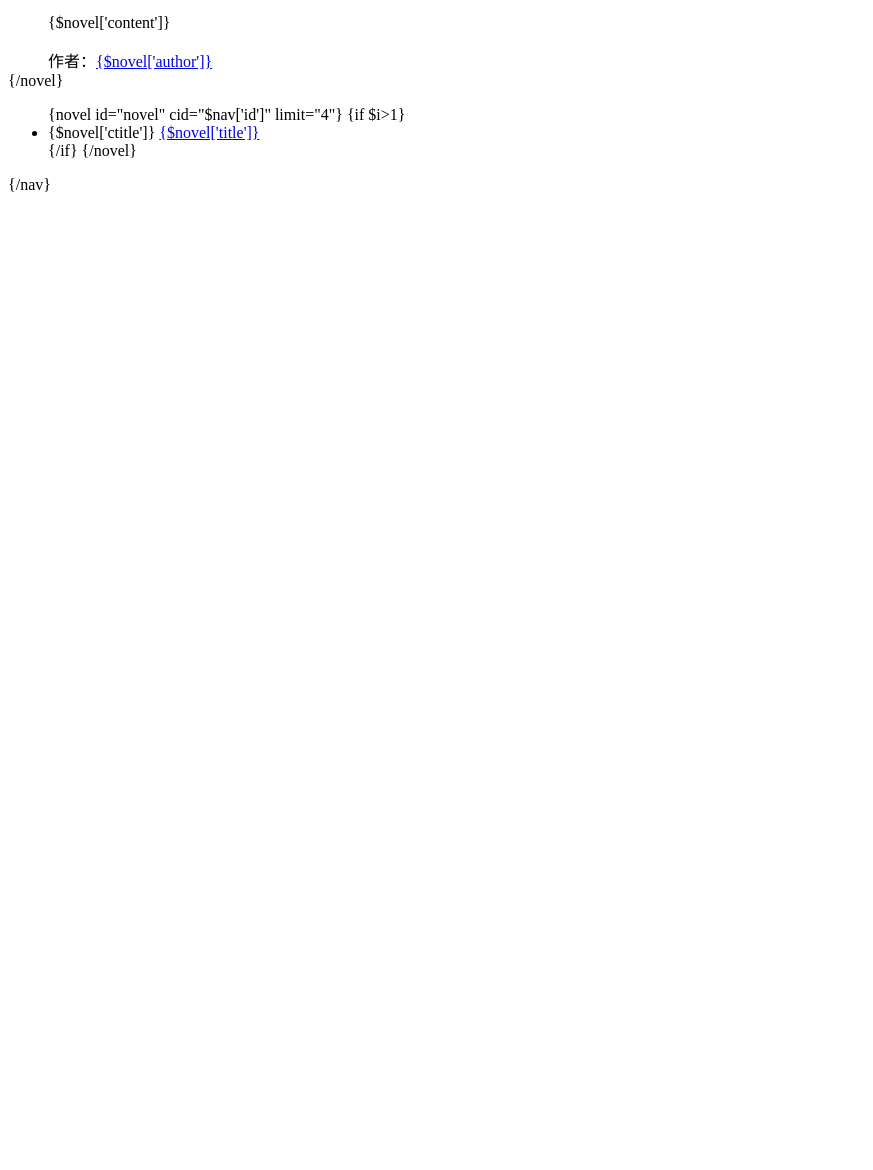
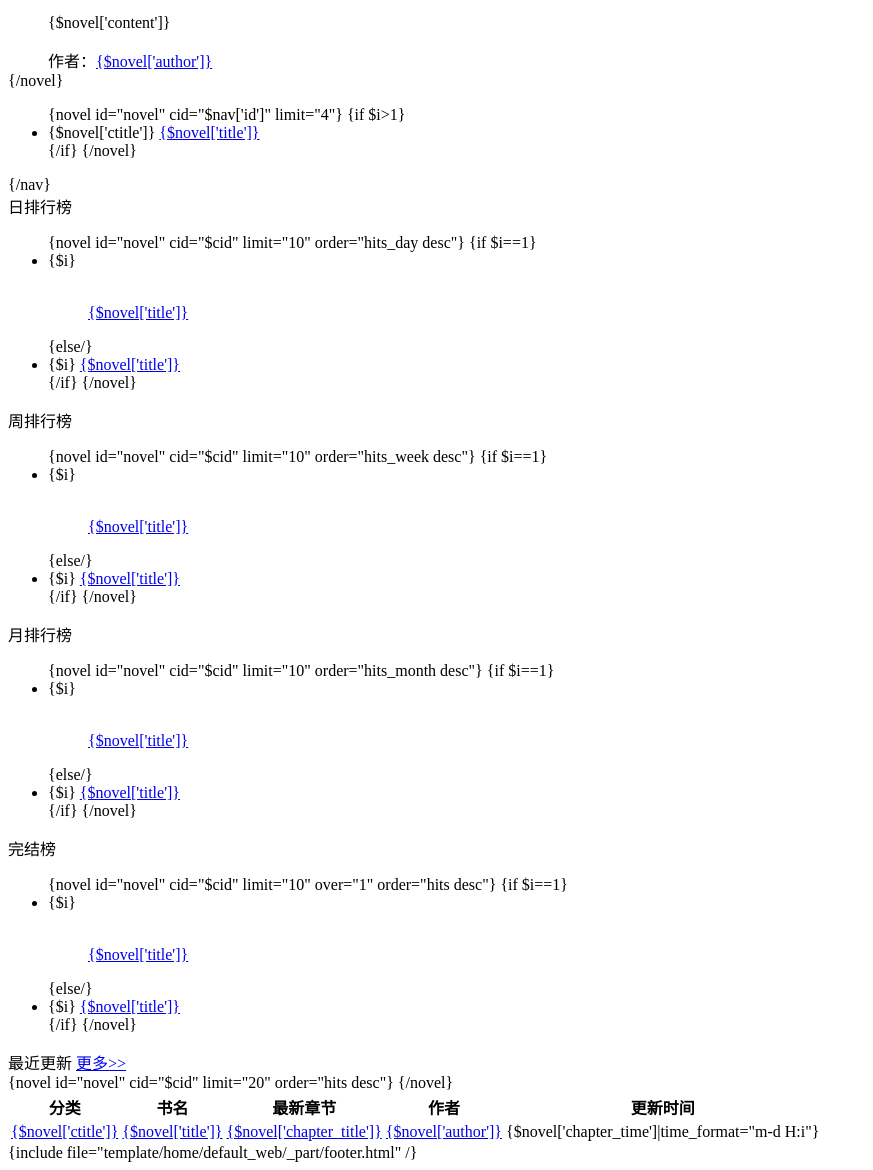
Before and after one commit to dingjingmaster/novel, a PHP site: page /DbName/template/home/default_web/type.html in a window 1280 px wide. Shown: the part 408-1578 px from the top of the page, without its empty margins (0-873 px from the left). Before the commit the page ends 600 px from the top, so only its background shows below. Run offline with PHP 8.4, Linux system fonts and the light colour scheme; some libraries are stand-ins or nearby versions.

Commit message:
男生 + 女生频道完成

```diff
--- a/template/home/default_web/type.html
+++ b/template/home/default_web/type.html
@@ -74,9 +74,141 @@
 			</div>
 
 
-
+            <div class="rank-box">
+                <div>
+                    <span>日排行榜</span>
+                    <ul>
+                        {novel id="novel" cid="$cid" limit="10" order="hits_day desc"}
+                        {if $i==1}
+                        <li class="new-top-1">
+                            <span class="num">{$i}</span>
+                            <dl class="book-block">
+                                <dt>
+                                    <a href="{$novel['url']}" target="_blank"><img class="lazyimg" data-original="{$novel['pic']}" src=""></a>
+                                </dt>
+                                <dd>
+                                    <a href="{$novel['url']}" target="_blank">{$novel['title']}</a>
+                                </dd>
+                            </dl>
+                        </li>
+                        {else/}
+                        <li>
+                            <span>{$i}</span>
+                            <a href="{$novel['url']}" target="_blank">{$novel['title']}</a>
+                        </li>
+                        {/if}
+                        {/novel}
+                    </ul>
+                </div>
+                <div>
+                    <span>周排行榜</span>
+                    <ul>
+                        {novel id="novel" cid="$cid" limit="10" order="hits_week desc"}
+                        {if $i==1}
+                        <li class="new-top-1">
+                            <span class="num">{$i}</span>
+                            <dl class="book-block">
+                                <dt>
+                                    <a href="{$novel['url']}" target="_blank"><img class="lazyimg" data-original="{$novel['pic']}" src=""></a>
+                                </dt>
+                                <dd>
+                                    <a href="{$novel['url']}" target="_blank">{$novel['title']}</a>
+                                </dd>
+                            </dl>
+                        </li>
+                        {else/}
+                        <li>
+                            <span>{$i}</span>
+                            <a href="{$novel['url']}" target="_blank">{$novel['title']}</a>
+                        </li>
+                        {/if}
+                        {/novel}
+                    </ul>
+                </div>
+                <div>
+                    <span>月排行榜</span>
+                    <ul>
+                        {novel id="novel" cid="$cid" limit="10" order="hits_month desc"}
+                        {if $i==1}
+                        <li class="new-top-1">
+                            <span class="num">{$i}</span>
+                            <dl class="book-block">
+                                <dt>
+                                    <a href="{$novel['url']}" target="_blank"><img class="lazyimg" data-original="{$novel['pic']}" src=""></a>
+                                </dt>
+                                <dd>
+                                    <a href="{$novel['url']}" target="_blank">{$novel['title']}</a>
+                                </dd>
+                            </dl>
+                        </li>
+                        {else/}
+                        <li>
+                            <span>{$i}</span>
+                            <a href="{$novel['url']}" target="_blank">{$novel['title']}</a>
+                        </li>
+                        {/if}
+                        {/novel}
+                    </ul>
+                </div>
+                <div>
+                    <span>完结榜</span>
+                    <ul>
+                        {novel id="novel" cid="$cid" limit="10" over="1" order="hits desc"}
+                        {if $i==1}
+                        <li class="new-top-1">
+                            <span class="num">{$i}</span>
+                            <dl class="book-block">
+                                <dt>
+                                    <a href="{$novel['url']}" target="_blank"><img class="lazyimg" data-original="{$novel['pic']}" src=""></a>
+                                </dt>
+                                <dd>
+                                    <a href="{$novel['url']}" target="_blank">{$novel['title']}</a>
+                                </dd>
+                            </dl>
+                        </li>
+                        {else/}
+                        <li>
+                            <span>{$i}</span>
+                            <a href="{$novel['url']}" target="_blank">{$novel['title']}</a>
+                        </li>
+                        {/if}
+                        {/novel}
+                    </ul>
+                </div>
+            </div>
+            <div class="last-update">
+                <div>
+                    <span>最近更新</span>
+                    <a href="{:url('home/lists/lists',['id'=>$cid,'order'=>'update_time desc'])}" class="more" target="_blank">更多&gt;&gt;</a>
+                </div>
+                <div>
+                    <table>
+                        <thead>
+                        <tr>
+                            <th class="no-show category">分类</th>
+                            <th class="name">书名</th>
+                            <th class="chapter">最新章节</th>
+                            <th class="no-show author">作者</th>
+                            <th class="no-show update">更新时间</th>
+                        </tr>
+                        </thead>
+                        <tbody>
+                        {novel id="novel" cid="$cid" limit="20" order="hits desc"}
+                        <tr>
+                            <td class="no-show category"><div><a href="{$novel['curl']}" target="_blank">{$novel['ctitle']}</a></div></td>
+                            <td class="name"><div><a href="{$novel['url']}" target="_blank">{$novel['title']}</a></div></td>
+                            <td class="chapter"><div><a href="{$novel['chapter_url']}" target="_blank">{$novel['chapter_title']}</a></div></td>
+                            <td class="no-show author"><div><a href="{$novel['author_url']}" target="_blank">{$novel['author']}</a></div></td>
+                            <td class="no-show update"><div>{$novel['chapter_time']|time_format="m-d H:i"}</div></td>
+                        </tr>
+                        {/novel}
+                        </tbody>
+                    </table>
+                </div>
+            </div>
 		</div>
 	</div>
+    {include file="template/home/default_web/_part/footer.html" /}
 </body>
 <script type="text/javascript" src="{$home_tplpath}js/vue.min.js"></script>
 <script type="text/javascript" src="{$home_tplpath}js/index.js"></script>
```
Also changed, not shown: template/home/default_web/css/common.css (+22 -1 lines), template/home/default_web/css/index.css (+2 -22 lines).
